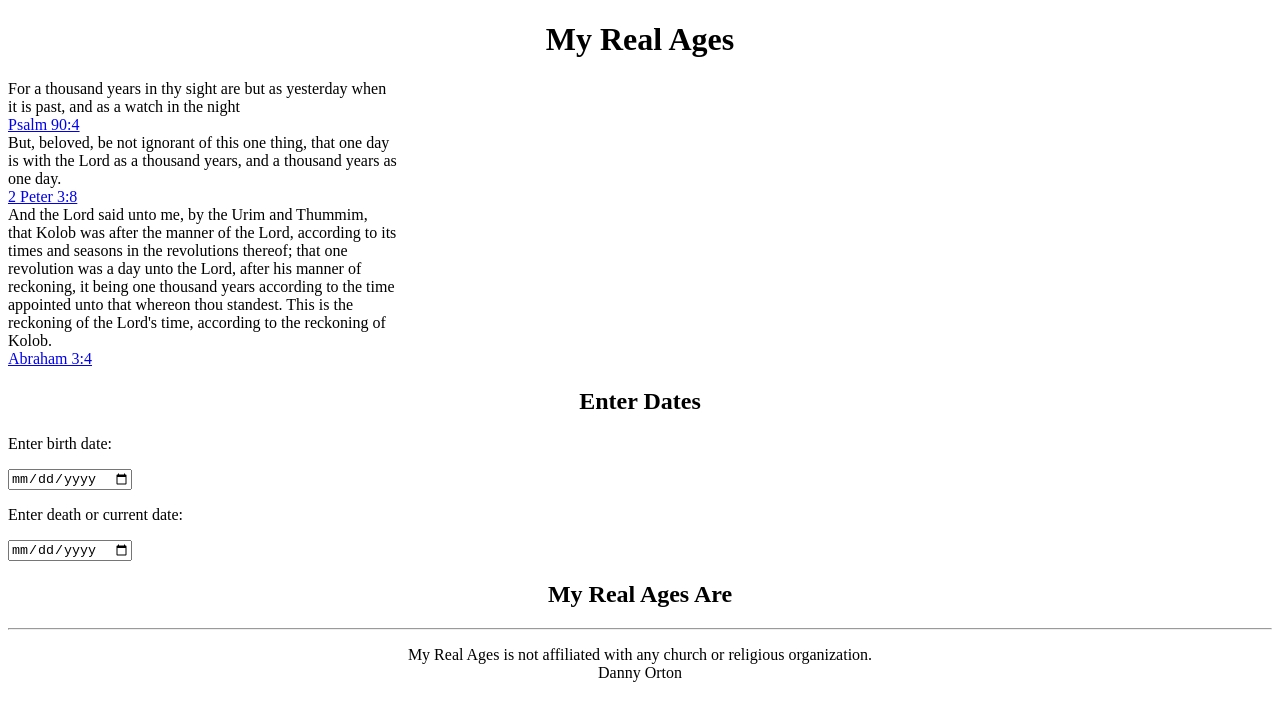
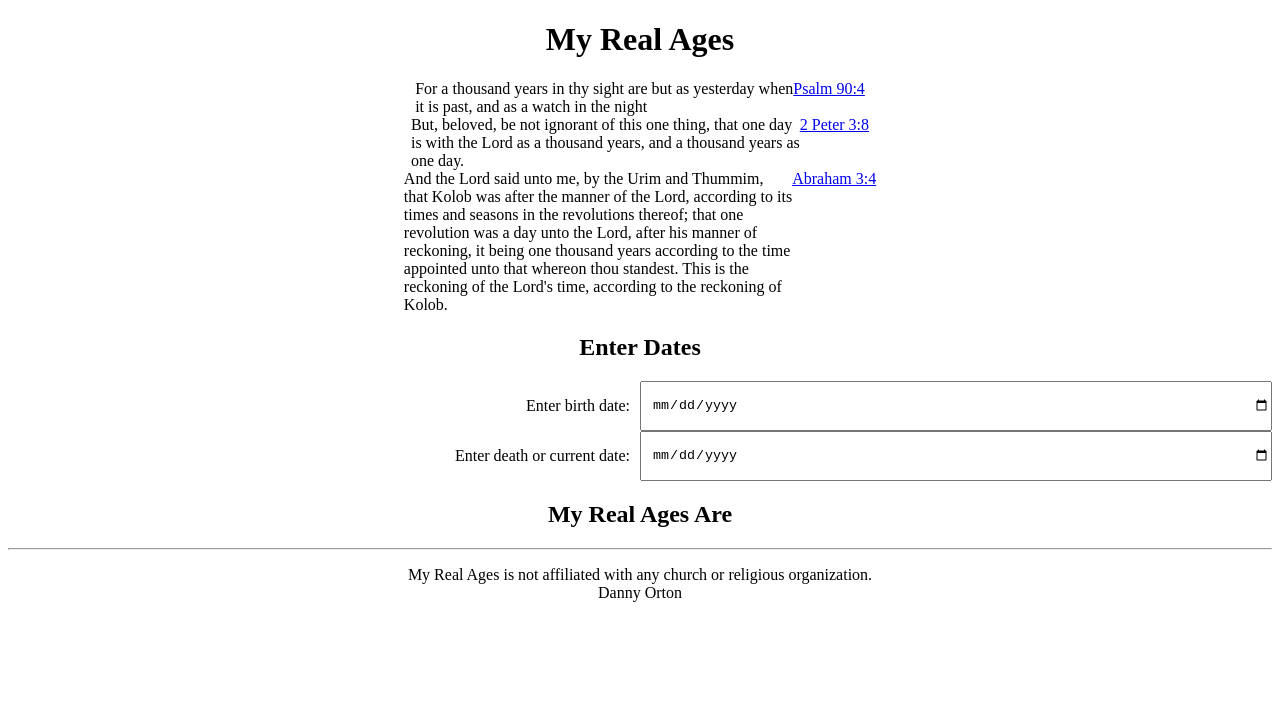
Before and after one commit to dannyvorton/my-real-ages, an Angular app: page / in a window 1280 px wide. Shown: the top 720 px of the page. Built offline with nearby package versions, Linux system fonts and the light colour scheme.

Commit message:
update styles

```diff
--- a/src/app/date/date.component.css
+++ b/src/app/date/date.component.css
@@ -0,0 +1,30 @@
+.birthRow {
+    display: grid;
+    grid-template-columns: repeat(2, minmax(0, 1fr));
+  }
+
+  .birthColumnLeft {
+    text-align: right;
+    padding-right: 10px;
+  }
+
+  .birthColumnRight {
+    text-align: left;
+    padding-left: 10px;
+  }
+
+  .deathRow {
+    display: grid;
+    grid-template-columns: repeat(2, minmax(0, 1fr));
+    text-align: right;
+  }
+
+  .deathColumnLeft {
+    text-align: right;
+    padding-right: 10px;
+  }
+
+  .deathColumnRight {
+    text-align: left;
+    padding-left: 10px;
+  }
--- a/src/app/date/date.component.html
+++ b/src/app/date/date.component.html
@@ -1,11 +1,11 @@
 <h2>Enter Dates</h2>
 
 <div class="birthRow">
-  <p class="birthColumn">Enter birth date:</p>
-  <input class="birthColumn" type="date" id="birth">
+  <p class="birthColumnLeft">Enter birth date:</p>
+  <input class="birthColumnRight" type="date" id="birth">
 </div>
 
 <div class="deathRow">
-  <p class="deathColumn">Enter death or current date:</p>
-  <input class="deathColumn" type="date" id="death">
+  <p class="deathColumnLeft">Enter death or current date:</p>
+  <input class="deathColumnRight" type="date" id="death">
 </div>
--- a/src/app/footer/footer.component.css
+++ b/src/app/footer/footer.component.css
@@ -0,0 +1,3 @@
+footer {
+    text-align: center;
+  }
--- a/src/app/scripture/scripture.component.css
+++ b/src/app/scripture/scripture.component.css
@@ -0,0 +1,4 @@
+article {
+    display: flex;
+    justify-content: center;
+  }
--- a/src/styles.css
+++ b/src/styles.css
@@ -3,15 +3,3 @@
 h1, h2 {
   text-align: center;
 }
-
-.row {
-  display: flex;
-}
-
-.column {
-  display: flex;
-}
-
-footer {
-  text-align: center;
-}
```
